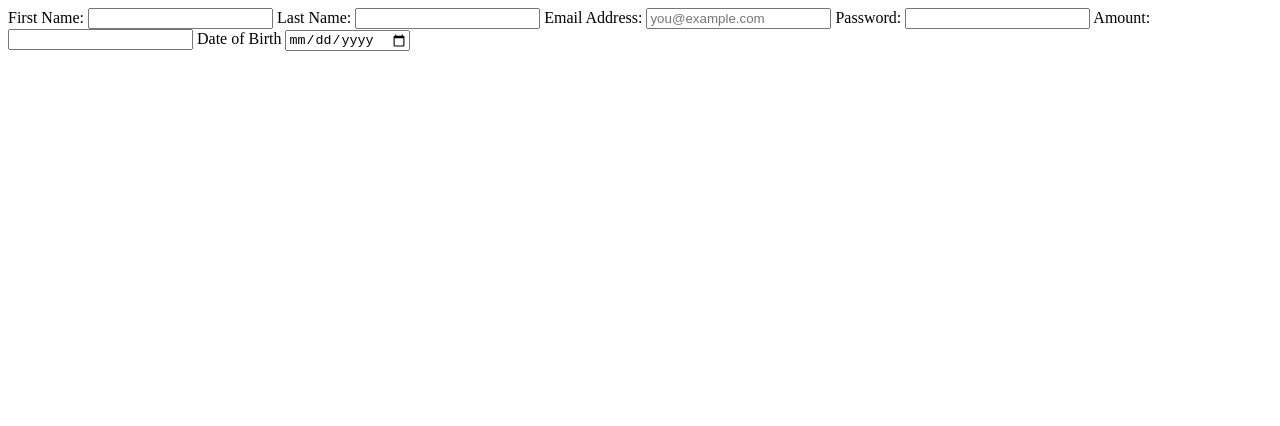
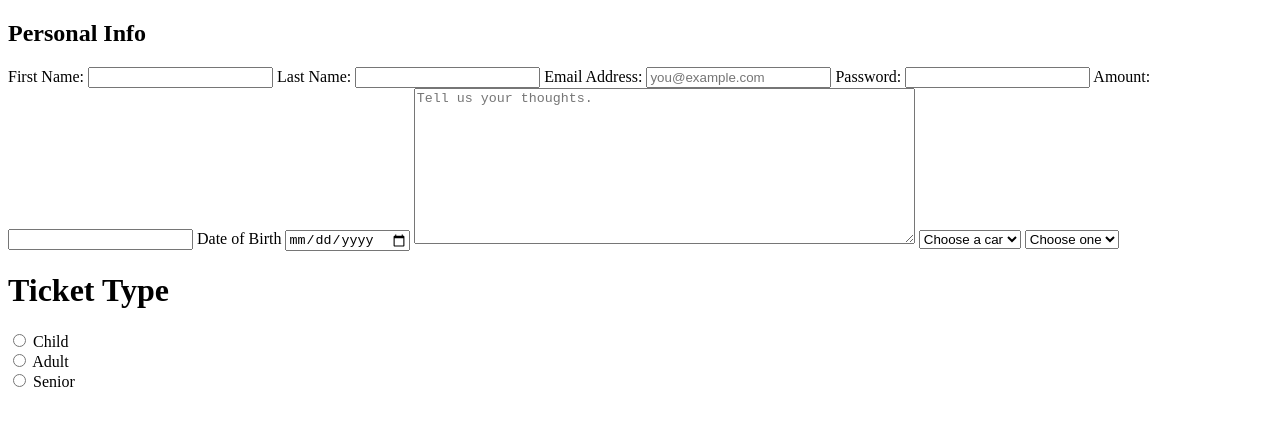
Before and after one commit to Persuantgecko80/Sign-up-form, a plain HTML site: page index.html in a window 1280 px wide. Drawn offline with Linux system fonts and the light colour scheme.

Commit message:
adding radio and select options

```diff
--- a/index.html
+++ b/index.html
@@ -8,6 +8,7 @@
 </head>
 <body>
     <form action="example.com/path" method="post">
+        <h2>Personal Info</h2>
         <label for="first_name">First Name:</label>
         <input type="text" id="first_name" name="first_name">
 
@@ -25,6 +26,46 @@
 
         <label for="dob">Date of Birth</label>
         <input type="date" name="dob" id="dob">
+
+        <textarea name="comments" id="comments" cols="60" rows="10" placeholder="Tell us your thoughts."></textarea>
+
+        <select name="Car" id="car">
+            <option value="none" selected>Choose a car</option>
+            <option value="mercedes">Mercedes</option>
+            <option value="tesla">Tesla</option>
+            <option value="volvo">Volvo</option>
+            <option value="bmw">BMW</option>
+            <option value="mini">Mini Cooper</option>
+            <option value="ford">Ford</option>
+        </select>
+
+        <select name="fashion" id="fashion">
+            <option value="none">Choose one</option>
+            <optgroup label="Clothing">
+                <option value="t-shirt">T-Shirt</option>
+                <option value="sweater">Sweater</option>
+                <option value="coats">Coats</option>
+            </optgroup>
+            <optgroup label="Foot Wear">
+                <option value="sneakers">Sneakers</option>
+                <option value="boots">Boots</option>
+                <option value="sandals">Sandals</option>
+            </optgroup>
+        </select>
+
+        <h1>Ticket Type</h1>
+        <div>
+            <input type="radio" name="child" id="ticket_type" value="child">
+            <label for="child">Child</label>
+        </div>
+        <div>
+            <input type="radio" name="adult" id="adult" value="adult">
+            <label for="adult">Adult</label>
+        </div>
+        <div>
+            <input type="radio" name="senior" id="senior" value="senior">
+            <label for="senior">Senior</label>
+        </div>
     </form>
 </body>
 </html>
```
